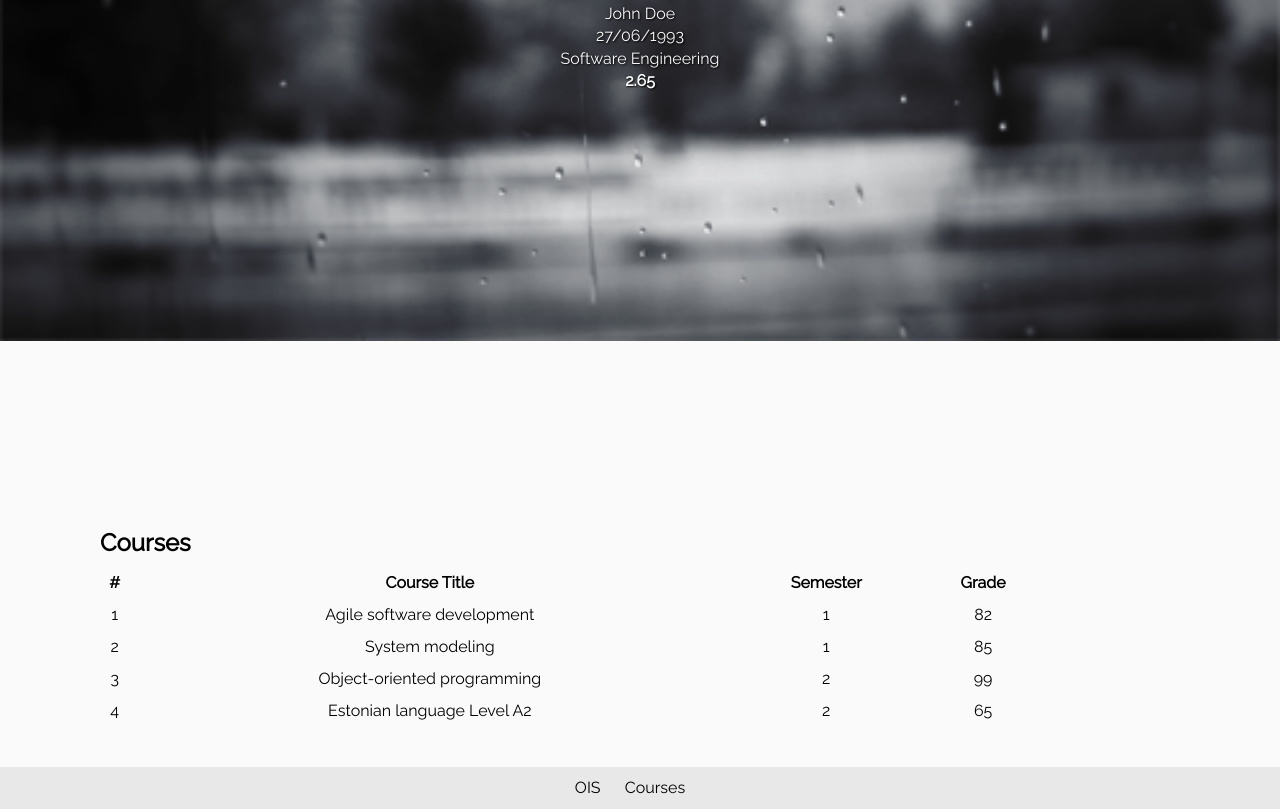
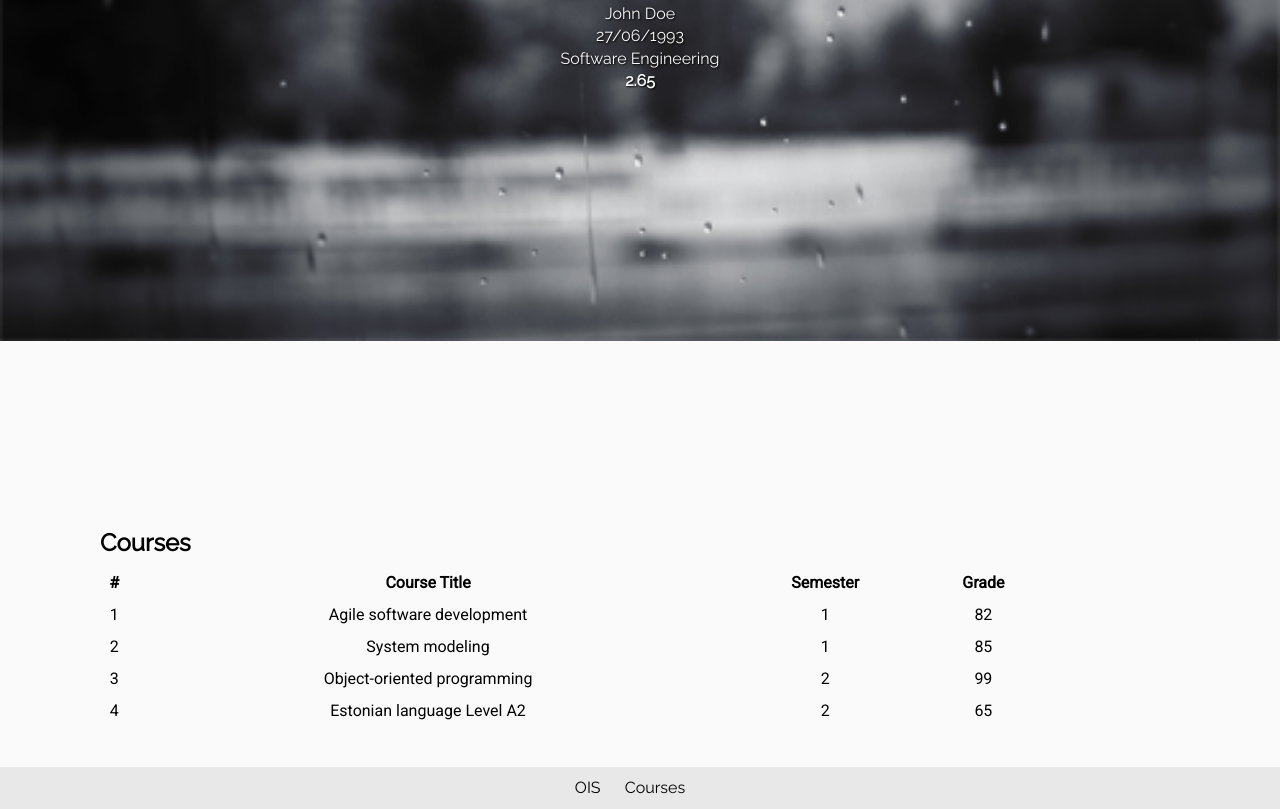
Before and after one commit to hzuppur/wad-hw1, a website: page index.html in a window 1280 px wide. Shown: the part 381-1190 px from the top of the page. Drawn offline with Linux system fonts and the light colour scheme.

Commit message:
added one (1) font

```diff
--- a/res/css/style.css
+++ b/res/css/style.css
@@ -1,4 +1,4 @@
-@import url('https://fonts.googleapis.com/css?family=Raleway&display=swap');
+@import url('https://fonts.googleapis.com/css?family=Raleway|Roboto&display=swap');
 
 body {
   font-family: "Raleway", sans-serif;
@@ -47,6 +47,7 @@ body {
 }
 
 .courses table {
+  font-family: 'Roboto', sans-serif;
   table-layout: auto;
   width: 80%;
 }
```
